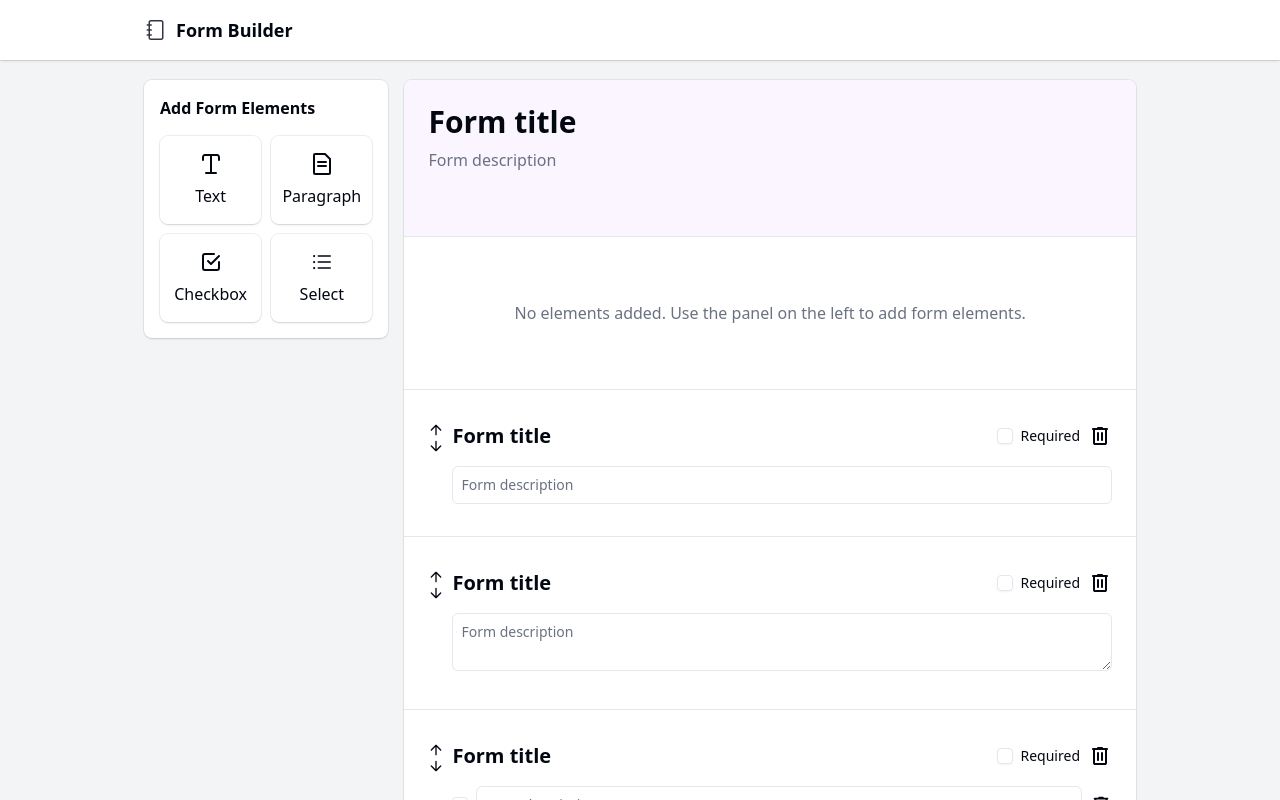
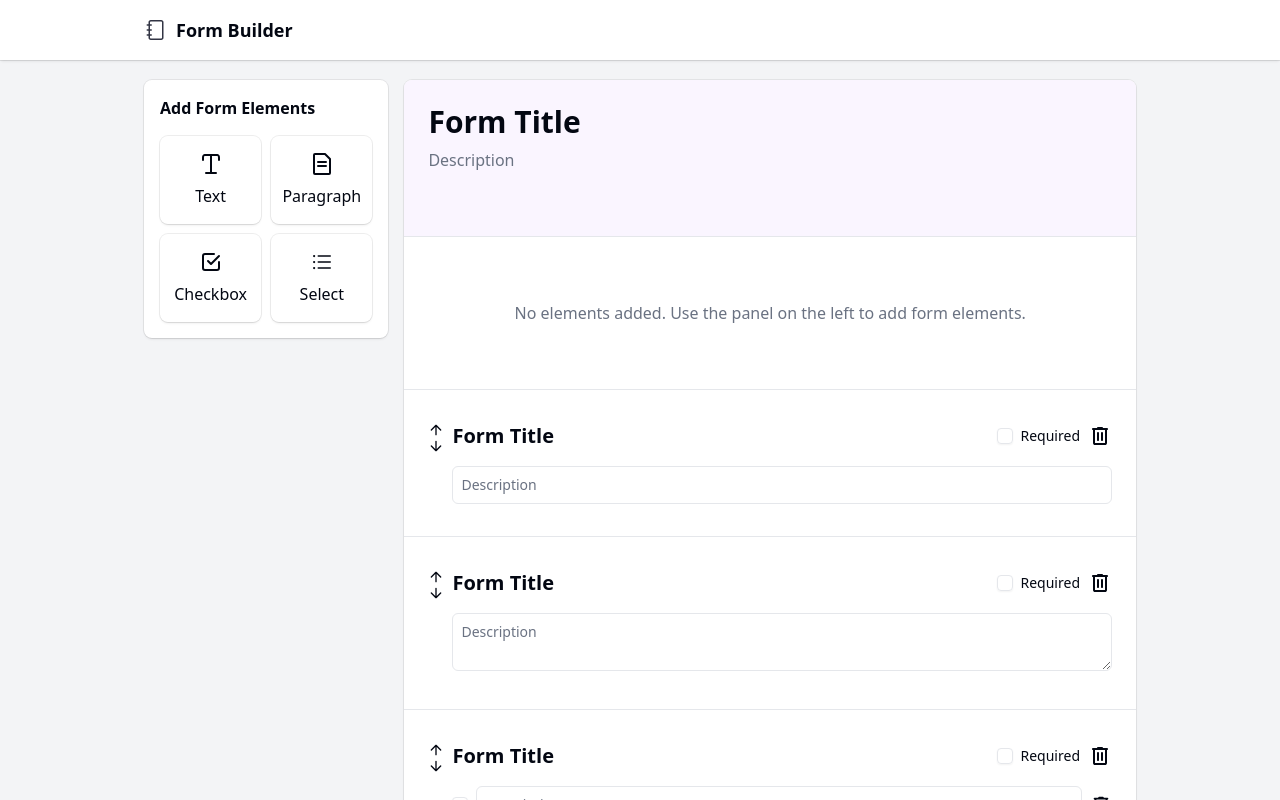
Before and after one commit to Ramish-Amir/form-builder, a Next.js app: page /create in a window 1280 px wide. Shown: the top 800 px of the page. Built offline with nearby package versions, Linux system fonts and the light colour scheme.

Commit message:
Added no elements display conditional rendering

```diff
--- a/src/app/create/page.tsx
+++ b/src/app/create/page.tsx
@@ -2,14 +2,11 @@
 import ElementAdder from "@/components/ElementAdder";
 import { Button } from "@/components/ui/button";
 import { Checkbox } from "@/components/ui/checkbox";
-import { useState } from "react";
+import { formAtom } from "@/store/formAtom";
+import { useAtom } from "jotai";
 
 export default function Create() {
-  const [formData, setFormData] = useState({
-    title: "Form title",
-    description: "Form description",
-    elements: [],
-  });
+  const [formData, setFormData] = useAtom(formAtom);
   return (
     <section className="flex justify-between gap-4 py-20 px-36 w-full min-h-screen">
       <ElementAdder />
@@ -37,11 +34,16 @@ export default function Create() {
             }}
           />
         </div>
-        <div className="p-16 text-center text-gray-500 border-t-1">
-          <span>
-            No elements added. Use the panel on the left to add form elements.
-          </span>
-        </div>
+
+        {/* Display message if there are no elements initially */}
+        {!formData?.elements?.length && (
+          <div className="p-16 text-center text-gray-500 border-t-1">
+            <span>
+              No elements added. Use the panel on the left to add form elements.
+            </span>
+          </div>
+        )}
+
         {/* Form elements */}
         <div className="flex gap-2 items-start py-8 px-6 border-t-1">
           {/* Sorter */}
--- a/src/store/formAtom.ts
+++ b/src/store/formAtom.ts
@@ -17,7 +17,7 @@ export type FormData = {
 };
 
 export const formAtom = atom<FormData>({
-  title: "",
-  description: "",
+  title: "Form Title",
+  description: "Description",
   elements: [],
 });
```
